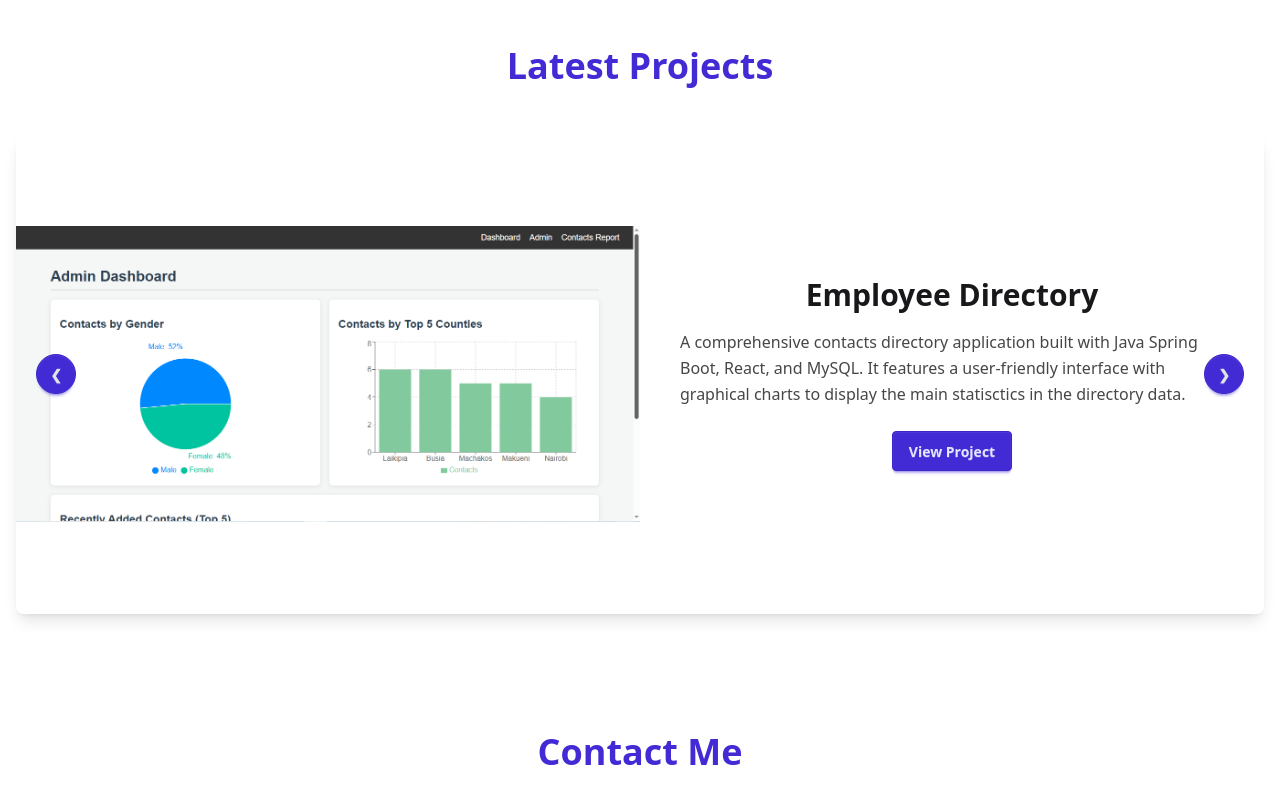
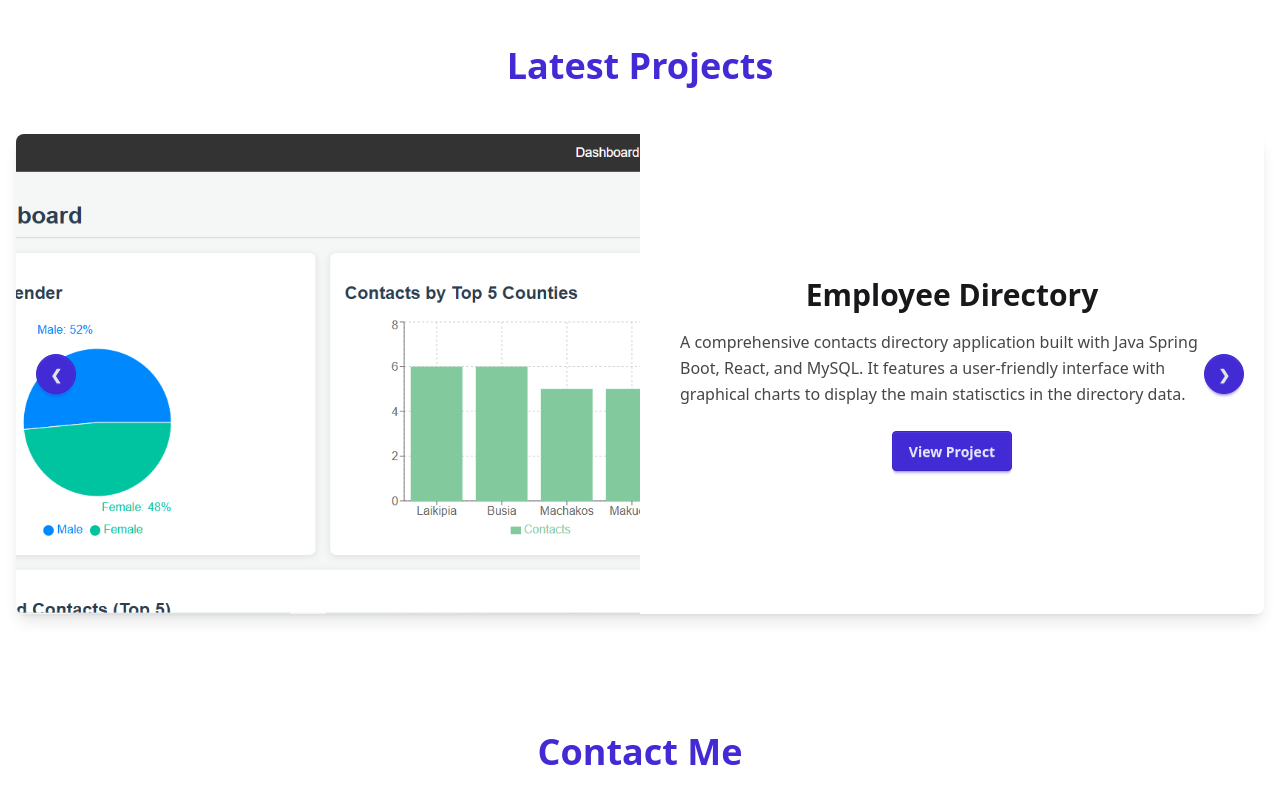
Before and after one commit to K-Musembi/personal-portfolio, a React (Vite) app: page / in a window 1280 px wide. Shown: the part 1980-2790 px from the top of the page. Built offline with nearby package versions, Linux system fonts and the light colour scheme.

Commit message:
made several UI improvements

```diff
--- a/src/components/Hero.jsx
+++ b/src/components/Hero.jsx
@@ -18,7 +18,7 @@
             <div className="hero-content text-neutral-content text-center">
                 <div className="max-w-md">
                     <h1 className="text-5xl font-light">Hello. I'm</h1>
-                    <h1 className="mb-5 text-6xl font-black whitespace-nowrap">Kevin Musembi</h1>
+                    <h1 className="mb-5 text-6xl font-bold whitespace-nowrap">Kevin Musembi</h1>
                     <div className="flex justify-center gap-12 mt-8">
                         <button onClick={handleAboutClick} className="btn btn-primary btn-lg rounded-full">About Me</button>
                         <a href="/Kevin_Musembi_Resume.pdf" download className="btn btn-base-100 btn-lg text-primary rounded-full">Download Resume</a>
--- a/src/components/SoftwareProjects.jsx
+++ b/src/components/SoftwareProjects.jsx
@@ -63,7 +63,7 @@
                 <img
                   src={project.imgSrc}
                   alt={project.title}
-                  className="w-full h-full object-contain"
+                  className="w-full h-full object-cover"
                 />
               </div>
               <div className="w-full md:w-1/2 h-1/2 md:h-full p-6 md:p-10 flex flex-col justify-center bg-base-100">
```
